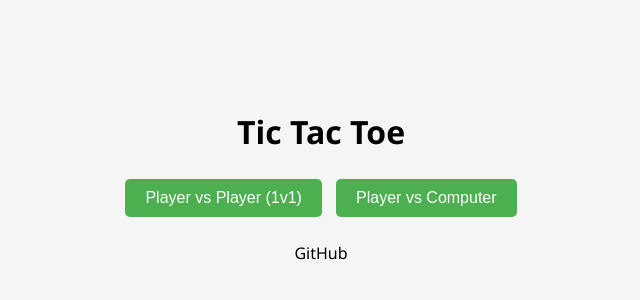
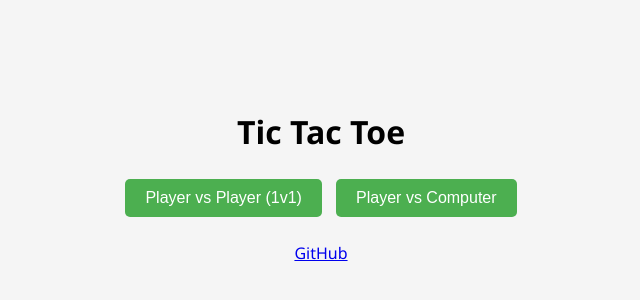
Before and after one commit to sankeer28/tic-tac-toe, a plain HTML site: page index.html in a window 1280 px wide. Shown: the part 216-516 px from the top of the page, 319-959 px from the left. Drawn offline with Linux system fonts and the light colour scheme.

Commit message:
Update index.html

```diff
--- a/index.html
+++ b/index.html
@@ -9,6 +9,7 @@
 <body>
 
 <div class="container">
+    <div class="animated-background"></div>
     <h1>Tic Tac Toe</h1>
     <div class="menu">
         <button onclick="startGame('1v1')">Player vs Player (1v1)</button>
@@ -20,10 +21,8 @@
     <div class="reset-button" onclick="resetGame()">Reset</div>
 
     <div class="github-link" style="color: black;">
-        <p><a href="https://github.com/sankeer28/tic-tac-toe" target="_blank" style="color: black; text-decoration: none;">GitHub</a></p>
+        <p><a href="https://github.com/sankeer28/tic-tac-toe" target="_blank" >GitHub</a></p>
     </div>
-
-
 </div>
 
 <script src="script.js"></script>
```
